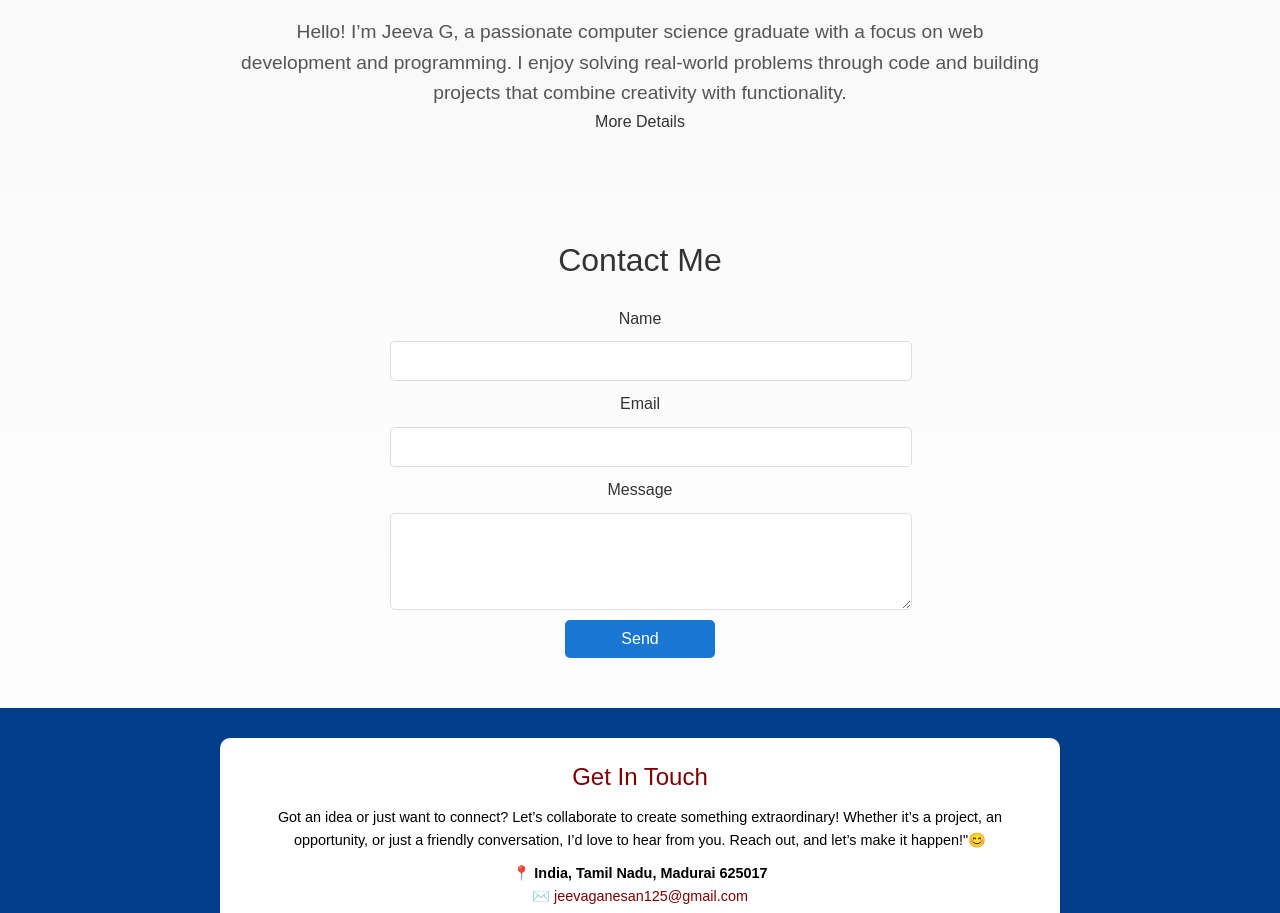
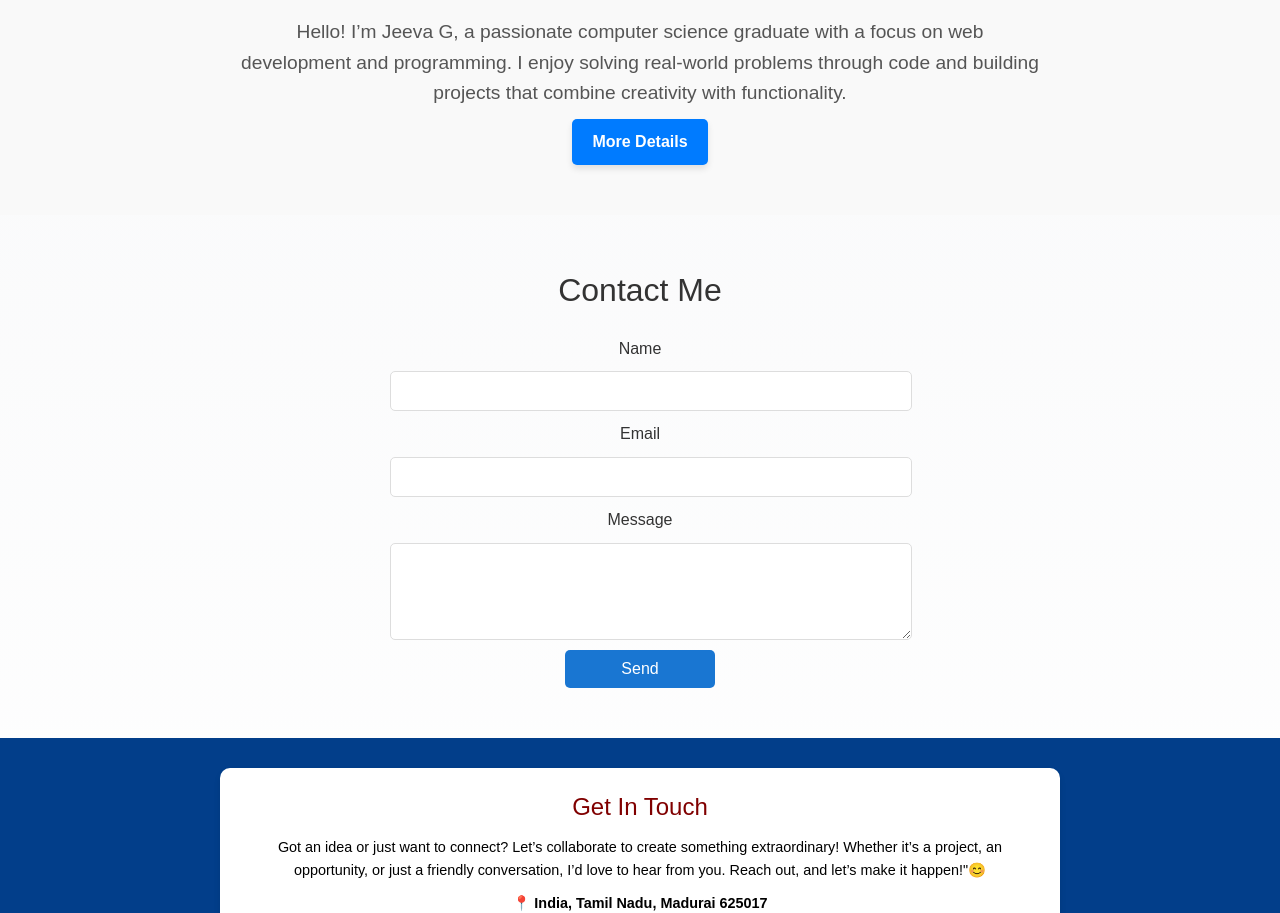
Before and after one commit to Jiiva-G/Portfolio, a plain HTML site: page index.html in a window 1280 px wide. Shown: the part 1069-1982 px from the top of the page. Drawn offline with Linux system fonts and the light colour scheme; a script that the page names is missing.

Commit message:
Update Style.css

```diff
--- a/Style.css
+++ b/Style.css
@@ -186,6 +186,21 @@ header.hero {
   color: #555;
 }
 
+.about .btn {
+  display: inline-block;
+  margin-top: 10px;
+  padding: 10px 20px;
+  font-size: 16px;
+  font-weight: bold;
+  color: #fff;
+  background-color: #007bff; /* Blue background */
+  border: none;
+  border-radius: 5px;
+  text-decoration: none;
+  transition: background-color 0.3s, transform 0.2s;
+  box-shadow: 0 4px 6px rgba(0, 0, 0, 0.1);
+}
+
 /* Contact Section */
 .contact {
   text-align: center;
```
